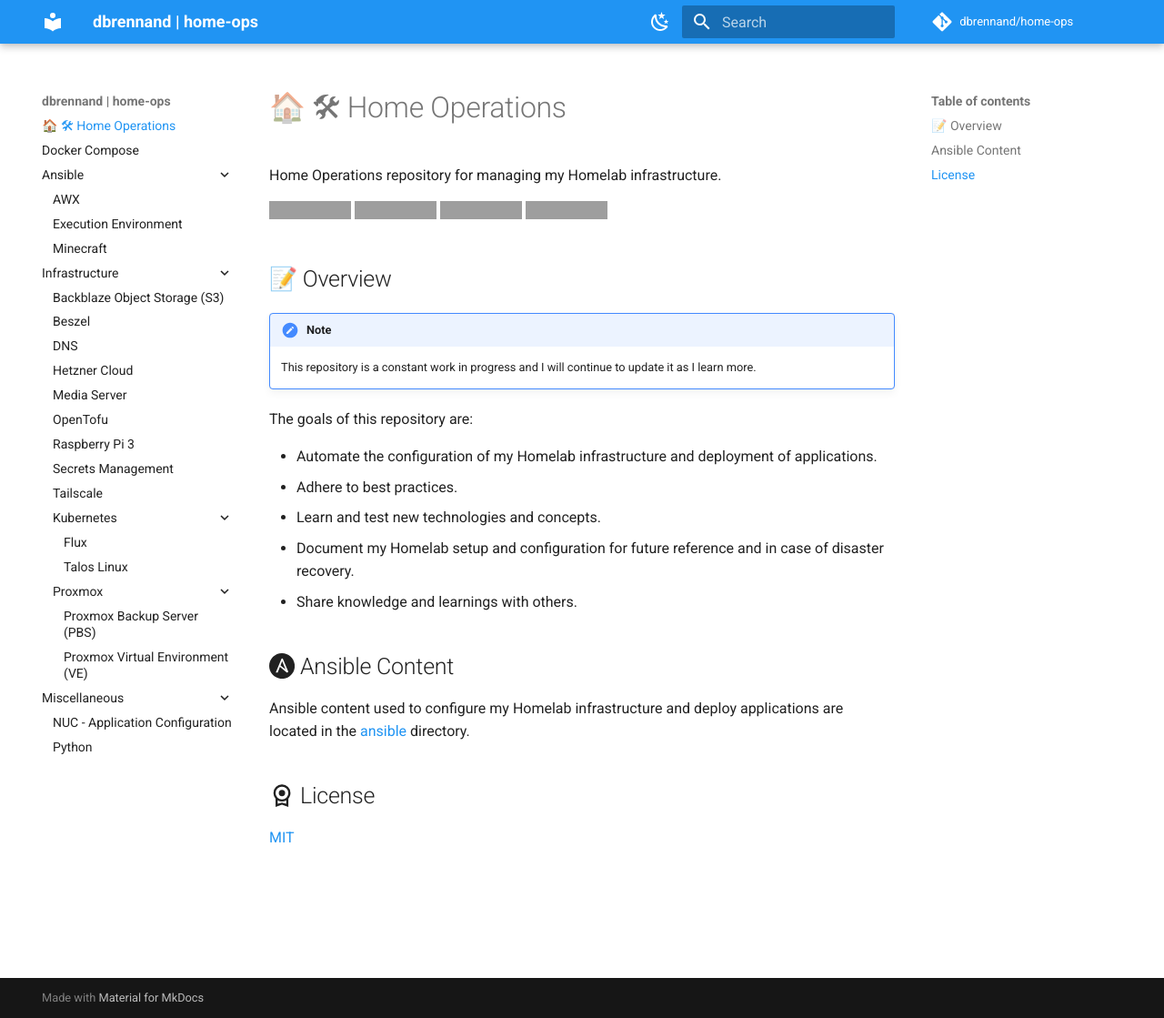
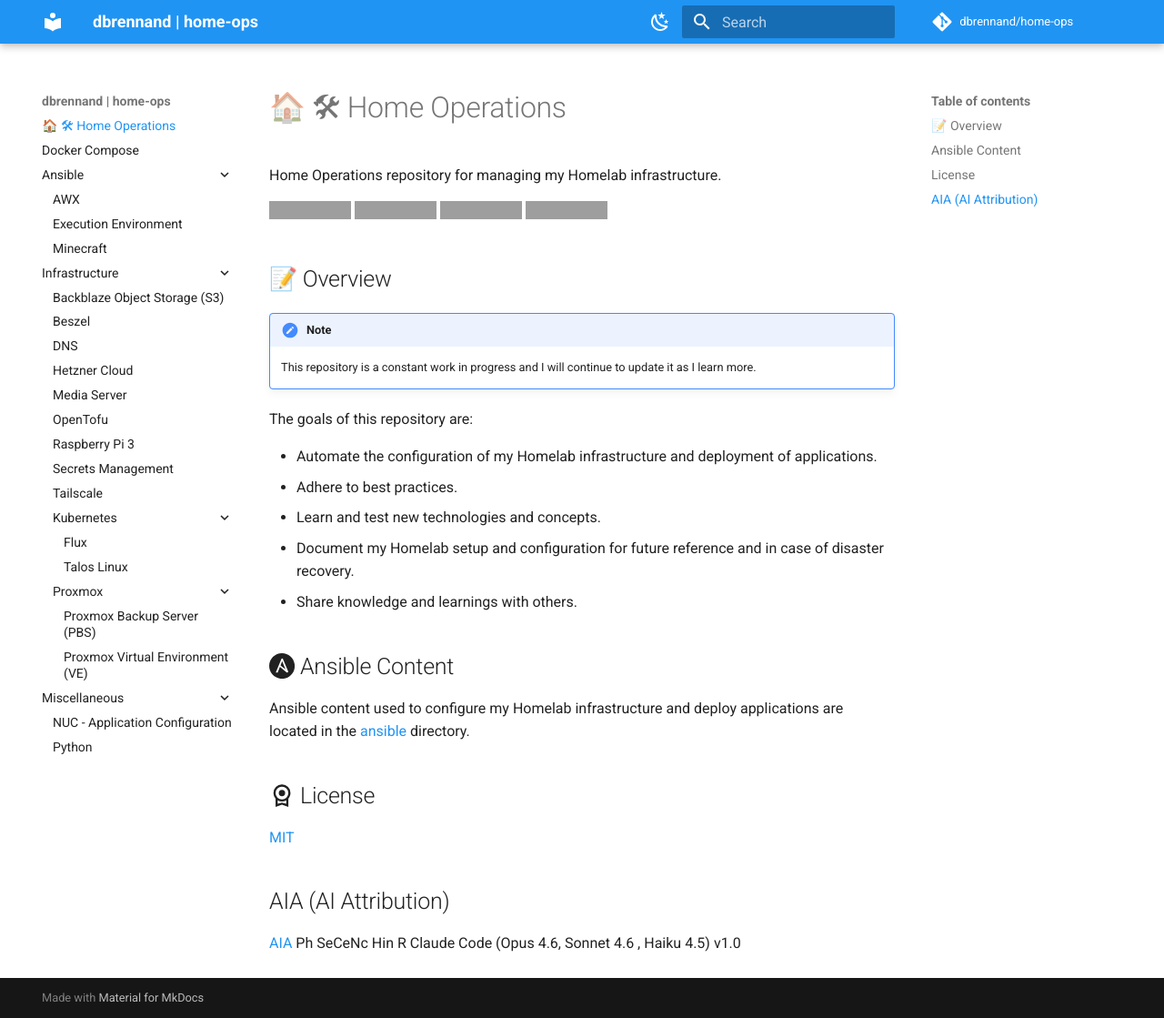
Before and after one commit to dbrennand/home-ops, an MkDocs documentation site: the page built from docs/index.md, in a window 1280 px wide and 1119 px high. Shown: the whole window at 91% size. Built offline with MkDocs 1.6.1 and Material for MkDocs 9.7.7, drawn with Linux system fonts in a browser that asks for light colours; comment, search, counter and statistics services are not loaded; grey boxes are pictures that could not be loaded.

Commit message:
chore: add AIA

```diff
--- a/docs/index.md
+++ b/docs/index.md
@@ -28,3 +28,7 @@
 ## :material-license: License
 
 [MIT](https://github.com/dbrennand/home-ops/blob/main/LICENSE)
+
+## AIA (AI Attribution)
+
+[AIA](https://aiattribution.github.io/) Ph SeCeNc Hin R Claude Code (Opus 4.6, Sonnet 4.6 , Haiku 4.5) v1.0
```
Also changed, not shown: README.md (+4 -0 lines).
